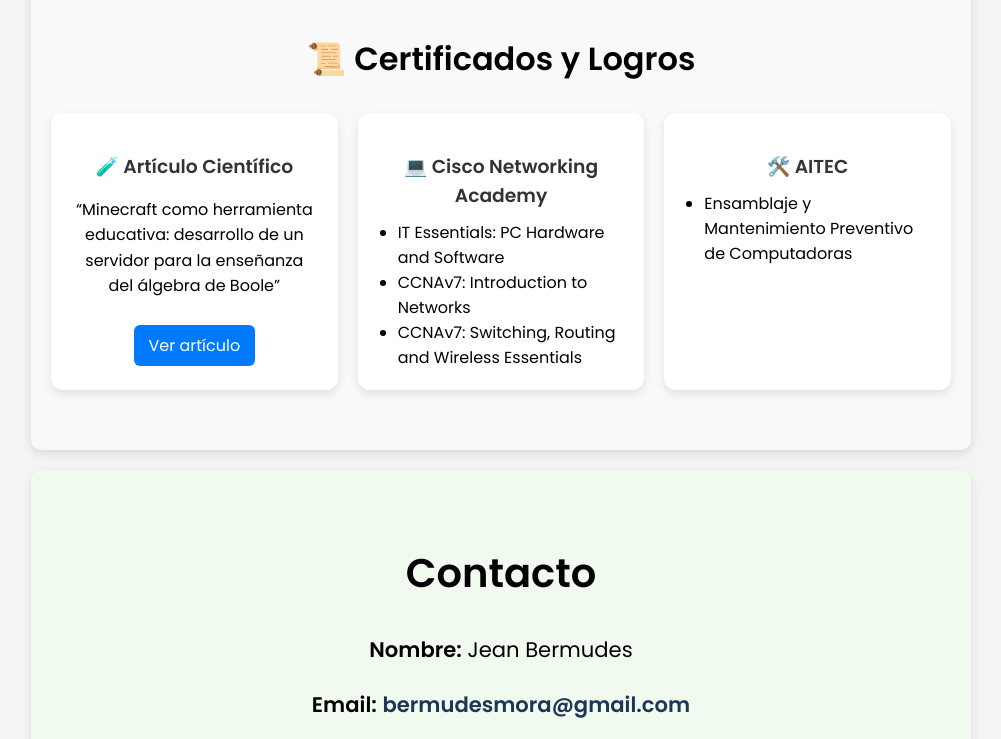
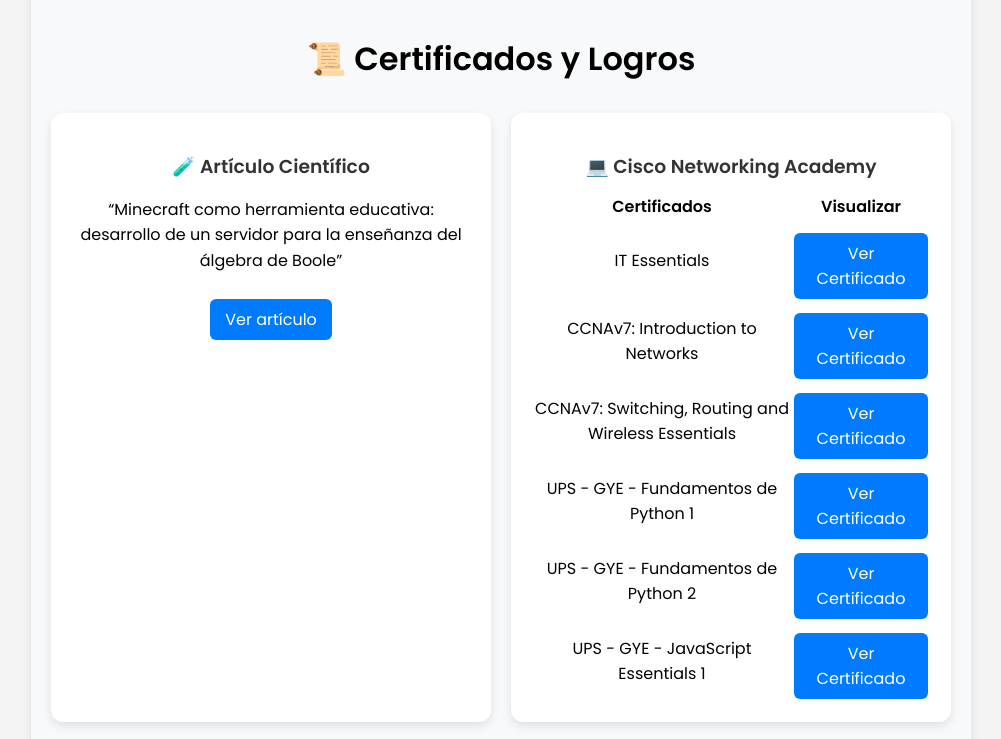
Before and after one commit to jeanpoolred/portafolio, a plain HTML site: page index.html in a window 1280 px wide. Shown: the part 4010-4749 px from the top of the page, without its empty margins (139-1140 px from the left). Drawn offline with Linux system fonts and the light colour scheme.

Commit message:
Add files via upload

```diff
--- a/index.html
+++ b/index.html
@@ -205,27 +205,47 @@
             <!-- Certificados Cisco -->
             <div class="cert-card">
             <h3>💻 Cisco Networking Academy</h3>
-            <ul>
-                <li>IT Essentials: PC Hardware and Software</li>
-                <li>CCNAv7: Introduction to Networks</li>
-                <li>CCNAv7: Switching, Routing and Wireless Essentials</li>
-            </ul>
-            </div>
+            <table class="tabla-estilizada">
+                <thead>
+                    <tr>
+                        <th>Certificados</th>
+                        <th>Visualizar</th>
+                    </tr>
+                </thead>
+                <tbody>
+                    <tr>
+                        <td>IT Essentials</td>
+                        <td> <a href="docs/IT_Essentials_certificate_bermudesmora-gmail-com_a1d5020a-ca02-4b27-93de-fcede336ea55.pdf" target="_blank" class="btn">Ver Certificado</a>
+                     </td>
+                    </tr>
+                    <tr>
+                        <td>CCNAv7: Introduction to Networks</td>
+                        <td><a href="docs/CCNA-_Introduction_to_Networks_certificate_bermudesmora-gmail-com_21c92f5f-1063-4a41-a921-a1a620234f49.pdf" target="_blank" class="btn">Ver Certificado</a> </td>
+                    </tr>
+                    <tr>
+                        <td>CCNAv7: Switching, Routing and Wireless Essentials</td>
+                        <td><a href="docs/CCNA-_Switching-_Routing-_and_Wireless_Essentials_certificate_bermudesmora-gmail-com_5c665dcf-2b46-404c-babf-43a46d85be28.pdf" target="_blank" class="btn">Ver Certificado</a> </td>
+                    </tr>
+                    <tr>
+                        <td>UPS - GYE - Fundamentos de Python 1</td>
+                        <td><a href="docs/Python_Essentials_1_certificate_bermudesmora-gmail-com_dfc28856-a47d-45a7-ad20-369c70bab06a.pdf" target="_blank" class="btn">Ver Certificado</a> </td>
+                    </tr>
+                    <tr>
+                        <td>UPS - GYE - Fundamentos de Python 2</td>
+                        <td><a href="docs/Python_Essentials_2_certificate_bermudesmora-gmail-com_423a7745-8bbf-4624-b5ab-2bbf2abc1df3.pdf" target="_blank" class="btn">Ver Certificado</a> </td>
+                    </tr>
+                    <tr>
+                        <td>UPS - GYE - JavaScript Essentials 1</td>
+                        <td><a href="docs/JavaScript_Essentials_1_certificate_bermudesmora-gmail-com_69c32263-6003-46e5-91da-bc7795a80487.pdf" target="_blank" class="btn">Ver Certificado</a> </td>
+                    </tr>
+                </tbody>
 
-            <!-- Certificados AITEC -->
-            <div class="cert-card">
-            <h3>🛠️ AITEC</h3>
-            <ul>
-                <li>Ensamblaje y Mantenimiento Preventivo de Computadoras</li>
-            </ul>
+            </table>
+
             </div>
 
         </div>
         </section>
-
-
-
-
 
      <section id="Contacto" class="contacto">
     <h2>Contacto</h2>
@@ -296,7 +316,7 @@
 <div style="position: fixed; bottom: 30px; right: 30px; z-index: 999;">
   <a href="https://www.hitwebcounter.com" target="_blank" style="pointer-events: none;">
     <img src="https://hitwebcounter.com/counter/counter.php?page=21112799&style=0001&nbdigits=8&type=page&initCount=0" title="Counter Widget"
-         title="Counter Widget" alt="Visit counter For Websites" style="width: 150px; height: auto; border: 0;" />
+         title="Counter Widget" alt="Visit counter For Websites" style="width: 200px; height: auto; border: 0;" />
   </a>
 </div>
 
```
